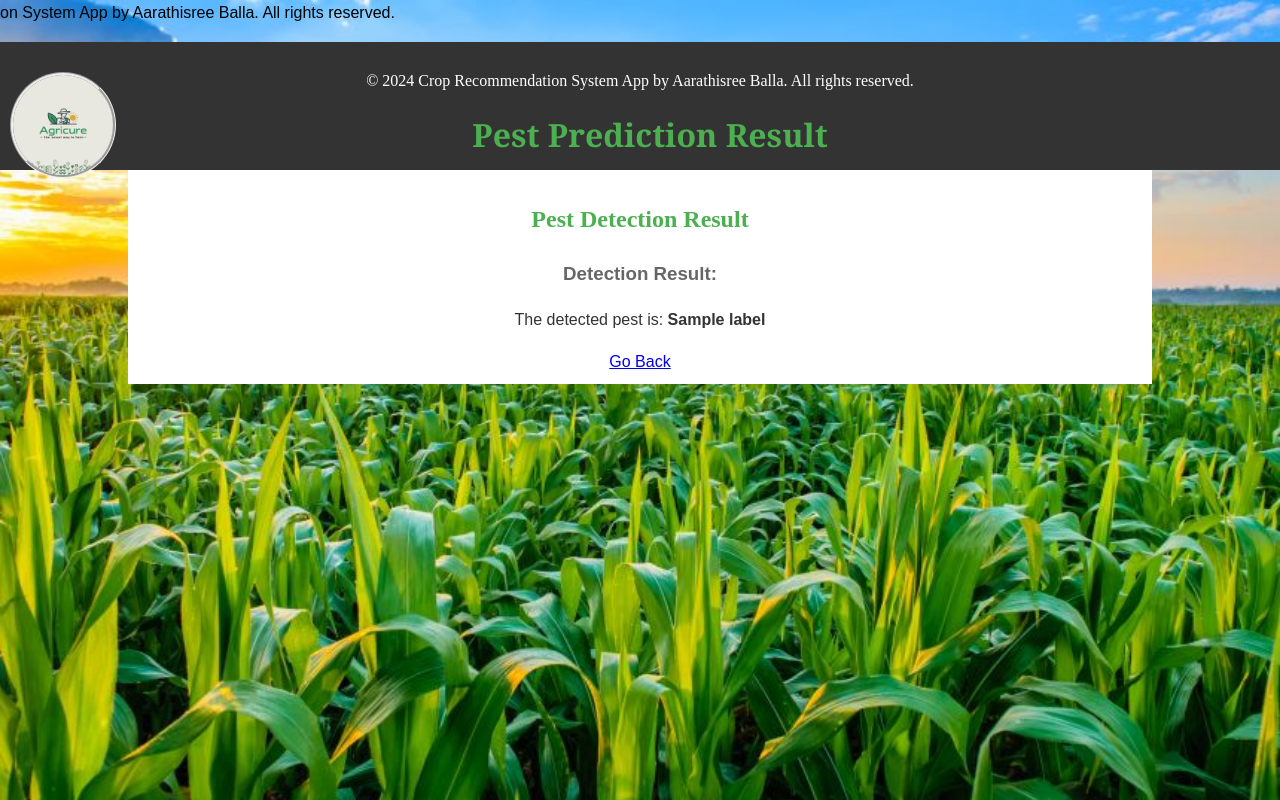
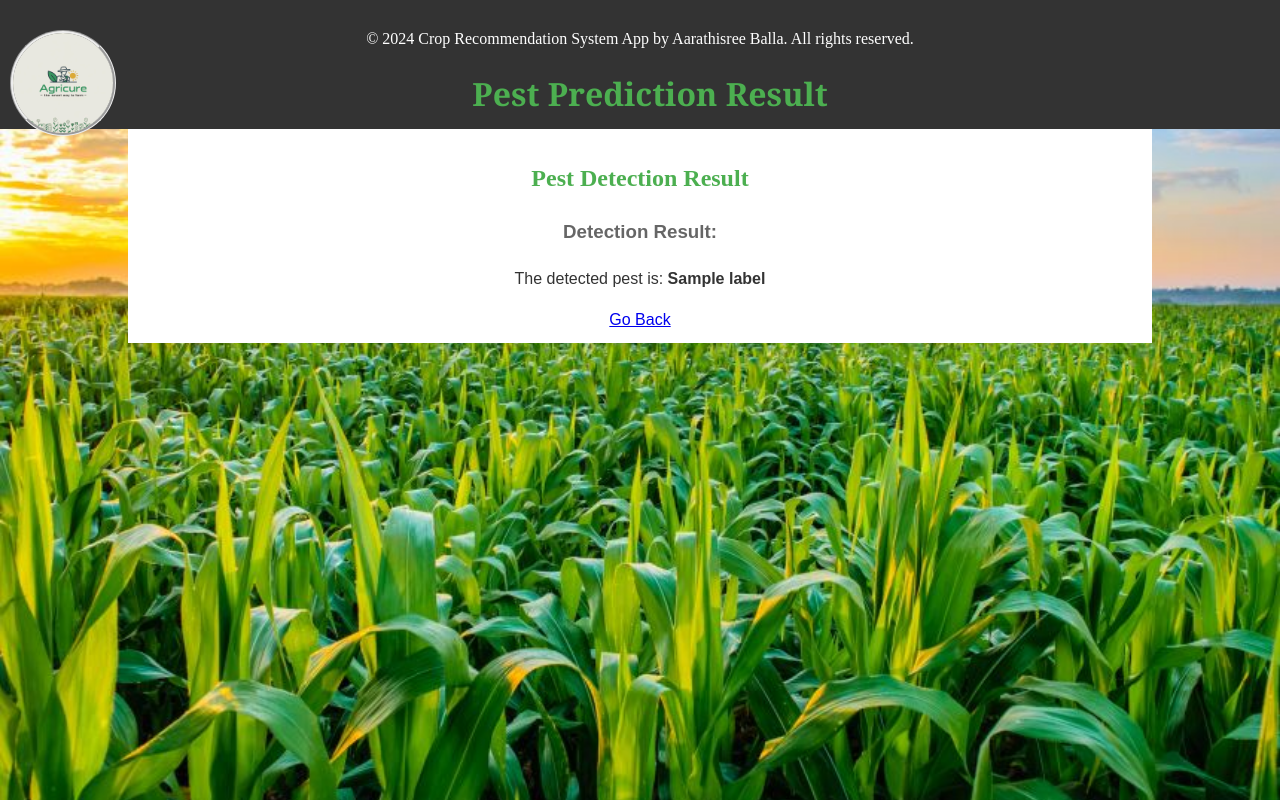
Before and after one commit to Aarathi1535/CropXpert, a Flask app: template templates/pest_detection.html in a window 1280 px wide. Run offline with Flask 3, Linux system fonts and the light colour scheme; the template is opened without the code that fills it: most values are stand-ins (such as "Sample title", 1, 10 or a date in 2020).

Commit message:
Update pest_detection.html

```diff
--- a/templates/pest_detection.html
+++ b/templates/pest_detection.html
@@ -2,8 +2,7 @@
 <html lang="en">
 <head>
     <meta charset="UTF-8">
-    <meta name="viewport" content="width=device-width, initial-scale=1.0">on System App by Aarathisree Balla. All rights reserved.</p>
-    </div>
+    <meta name="viewport" content="width=device-width, initial-scale=1.0">
     <title>AgriCure</title>
     <link rel="stylesheet" href="{{ url_for('static', filename='styles.css') }}">
 </head>
```
